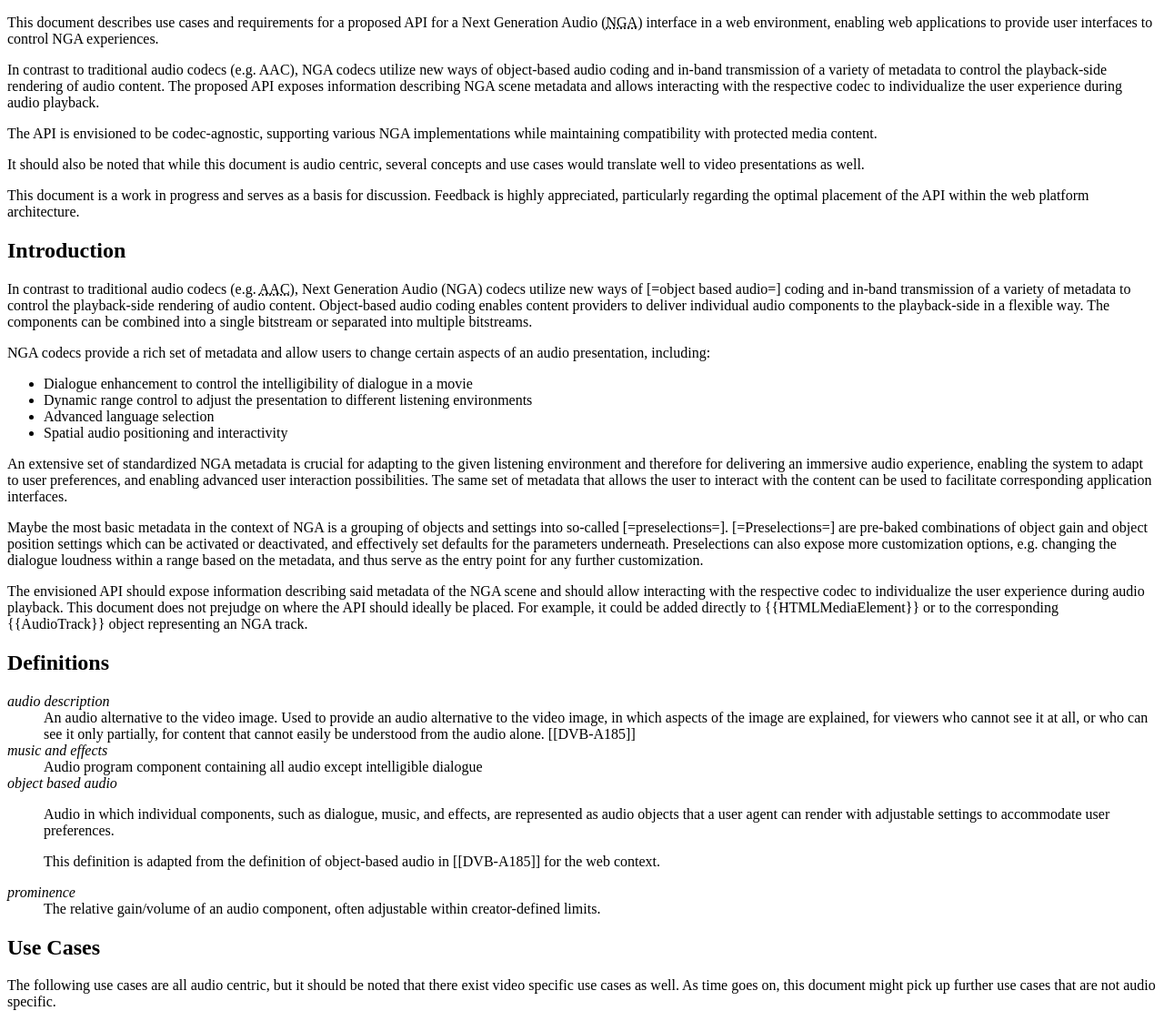
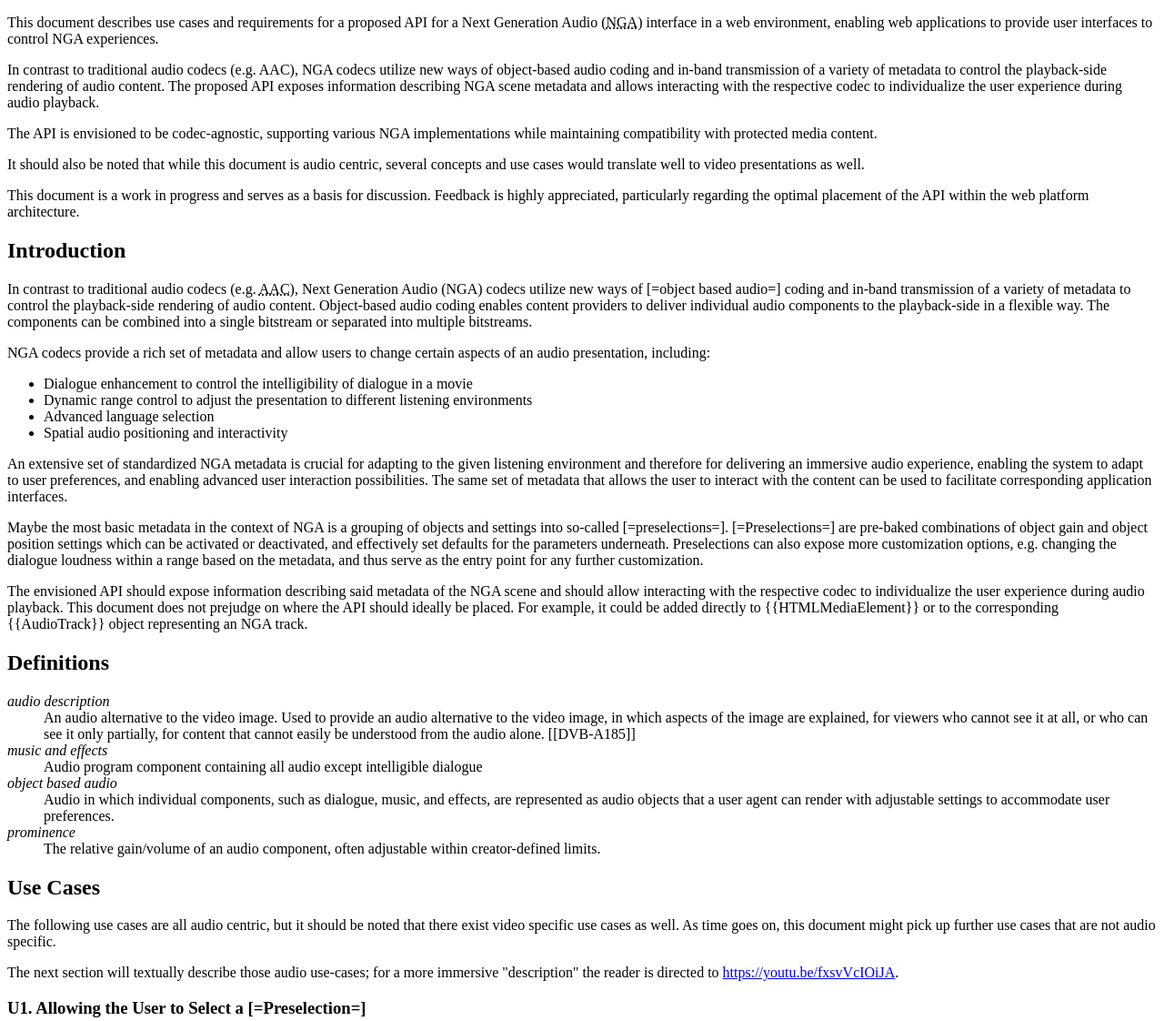
Before and after one commit to w3c/me-next-generation-audio, a plain HTML site: page index.html in a window 1280 px wide. Shown: the top 1122 px of the page at 91% size. Drawn offline with Linux system fonts and the light colour scheme.

Commit message:
Remove reference to A185   The definition is no longer present in A185.

```diff
--- a/index.html
+++ b/index.html
@@ -86,10 +86,7 @@
         <dt><dfn>music and effects</dfn></dt>
         <dd>Audio program component containing all audio except intelligible dialogue</dd>
         <dt><dfn>object based audio</dfn></dt>
-        <dd>
-          <p>Audio in which individual components, such as dialogue, music, and effects, are represented as audio objects that a user agent can render with adjustable settings to accommodate user preferences.</p>
-          <p class="note">This definition is adapted from the definition of object-based audio in [[DVB-A185]] for the web context.</p>
-        </dd>
+        <dd>Audio in which individual components, such as dialogue, music, and effects, are represented as audio objects that a user agent can render with adjustable settings to accommodate user preferences.</dd>
         <dt><dfn>prominence</dfn></dt>
         <dd>The relative gain/volume of an audio component, often adjustable within creator-defined limits.</dd>
       </dl>
```
